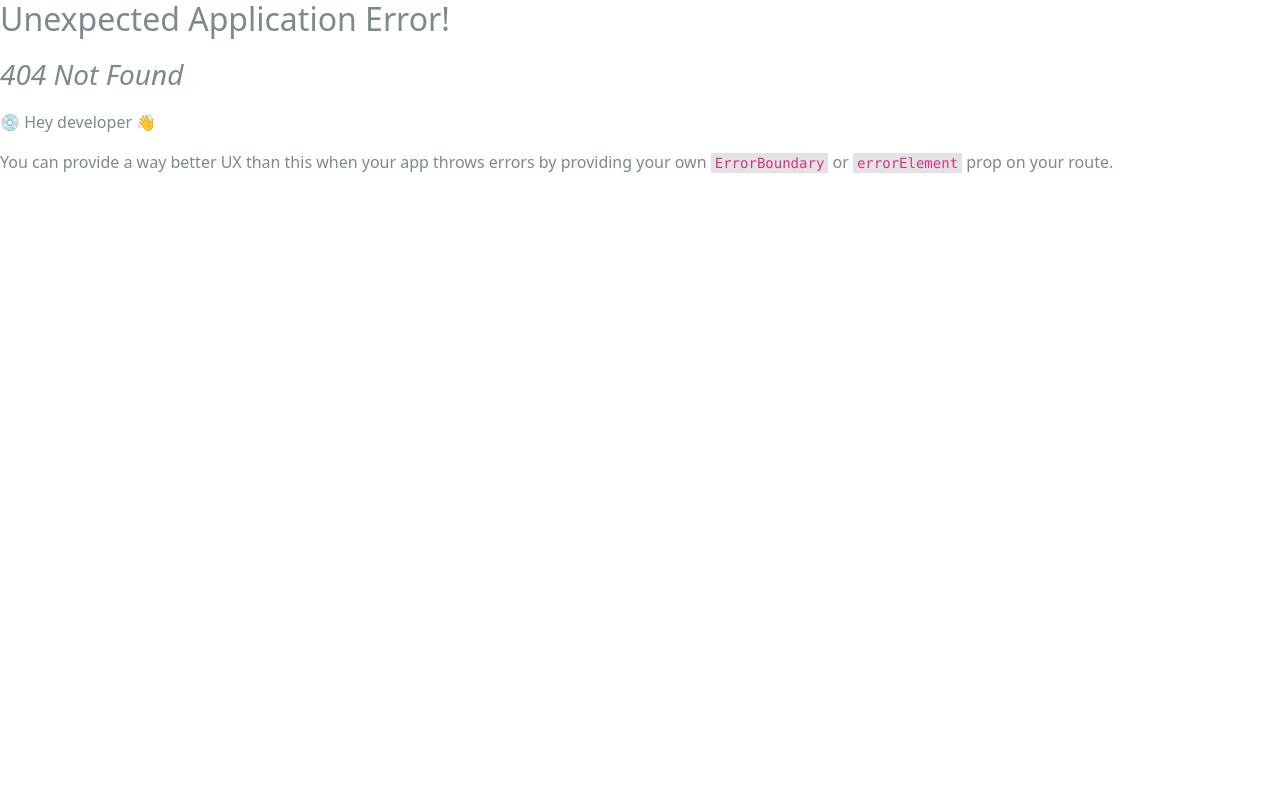
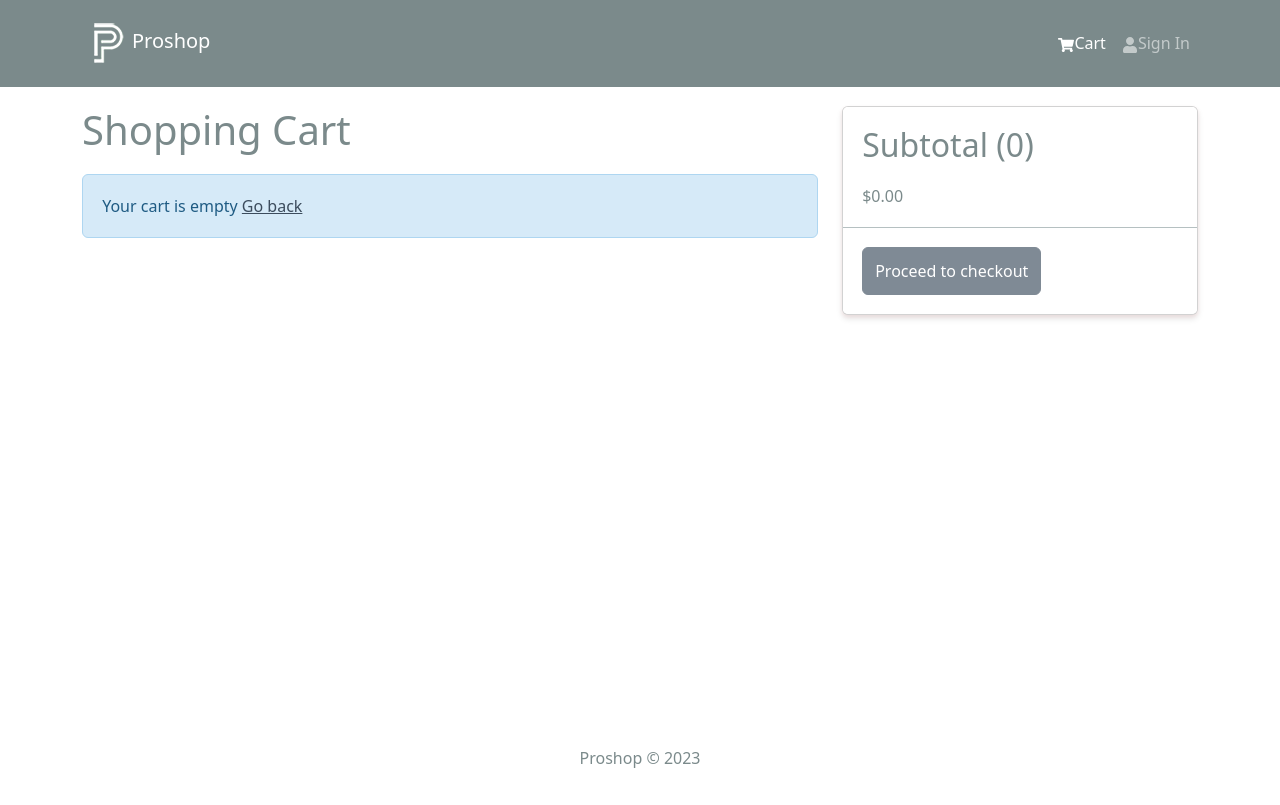
Before and after one commit to jijiezhou/proshop, a React (Create React App) app in the folder frontend/: page /cart in a window 1280 px wide. Before the commit this address had no page. Built offline with nearby package versions, Linux system fonts and the light colour scheme.

Commit message:
cart screen

```diff
--- a/frontend/src/index.js
+++ b/frontend/src/index.js
@@ -4,7 +4,7 @@
  * @Author: ZJJ
  * @Date: 2023-10-03 22:27:46
  * @LastEditors: ZJJ
- * @LastEditTime: 2023-10-06 22:51:29
+ * @LastEditTime: 2023-10-07 14:29:02
  */
 import React from "react";
 import ReactDOM from "react-dom/client";
@@ -21,12 +21,14 @@
 import "./assets/styles/index.css";
 import HomeScreen from "./screens/HomeScreen";
 import ProductScreen from "./screens/ProductScreen";
+import CartScreen from "./screens/CartScreen";
 
 const router = createBrowserRouter(
   createRoutesFromElements(
     <Route path="/" element={<App />}>
       <Route index={true} path="/" element={<HomeScreen />} />
       <Route path="/product/:id" element={<ProductScreen />} />
+      <Route path="/cart" element={<CartScreen />} />
     </Route>
   )
 );
--- /dev/null
+++ b/frontend/src/screens/CartScreen.jsx
@@ -0,0 +1,114 @@
+/*
+ * @Descripttion: ZJJ Code
+ * @version: 1.0.0
+ * @Author: ZJJ
+ * @Date: 2023-10-07 14:26:02
+ * @LastEditors: ZJJ
+ * @LastEditTime: 2023-10-07 14:52:28
+ */
+import { Link, useNavigate } from "react-router-dom";
+import { useDispatch, useSelector } from "react-redux";
+import {
+  Row,
+  Col,
+  ListGroup,
+  Image,
+  Form,
+  Button,
+  Card,
+  ListGroupItem,
+} from "react-bootstrap";
+import { FaTrash } from "react-icons/fa";
+import Message from "../components/Message";
+import React from "react";
+import { addToCart } from "../slices/cartSlice";
+
+const CartScreen = () => {
+  const navigate = useNavigate();
+  const dispatch = useDispatch();
+
+  //Get cart items
+  const cart = useSelector((state) => state.cart);
+  const { cartItems } = cart;
+
+  const addToCartHandler = async (product, qty) => {
+    dispatch(addToCart({ ...product, qty }));
+  };
+
+  return (
+    <Row>
+      <Col md={8}>
+        <h1 style={{ marginBottom: "20px" }}>Shopping Cart</h1>
+        {cartItems.length === 0 ? (
+          <Message>
+            Your cart is empty <Link to="/">Go back</Link>
+          </Message>
+        ) : (
+          <ListGroup variant="flush">
+            {cartItems.map((item) => (
+              <ListGroup.Item key={item._id}>
+                <Row>
+                  <Col md={2}>
+                    <Image src={item.image} alt={item.name} fluid rounded />
+                  </Col>
+                  <Col md={3}>
+                    <Link to={`/product/${item._id}`}>{item.name}</Link>
+                  </Col>
+                  <Col md={2}>${item.price}</Col>
+                  <Col md={2}>
+                    <Form.Control
+                      as="select"
+                      value={item.qty}
+                      onChange={(e) =>
+                        addToCartHandler(item, Number(e.target.value))
+                      }
+                    >
+                      {[...Array(item.countInStock).keys()].map((x) => (
+                        <option key={x + 1} value={x + 1}>
+                          {x + 1}
+                        </option>
+                      ))}
+                    </Form.Control>
+                  </Col>
+                  <Col md={2}>
+                    <Button type="button" variant="light">
+                      <FaTrash />
+                    </Button>
+                  </Col>
+                </Row>
+              </ListGroup.Item>
+            ))}
+          </ListGroup>
+        )}
+      </Col>
+
+      <Col md={4}>
+        <Card>
+          <ListGroup variant="flush">
+            <ListGroup.Item>
+              <h2>
+                Subtotal ({cartItems.reduce((acc, item) => acc + item.qty, 0)})
+              </h2>
+              $
+              {cartItems
+                .reduce((acc, item) => acc + item.qty * item.price, 0)
+                .toFixed(2)}
+            </ListGroup.Item>
+
+            <ListGroup.Item>
+              <Button
+                type="button"
+                className="btn-block"
+                disabled={cartItems.length === 0}
+              >
+                Proceed to checkout
+              </Button>
+            </ListGroup.Item>
+          </ListGroup>
+        </Card>
+      </Col>
+    </Row>
+  );
+};
+
+export default CartScreen;
```
